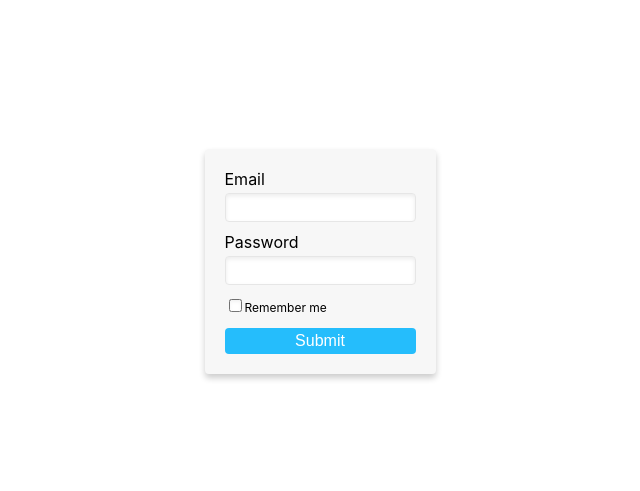
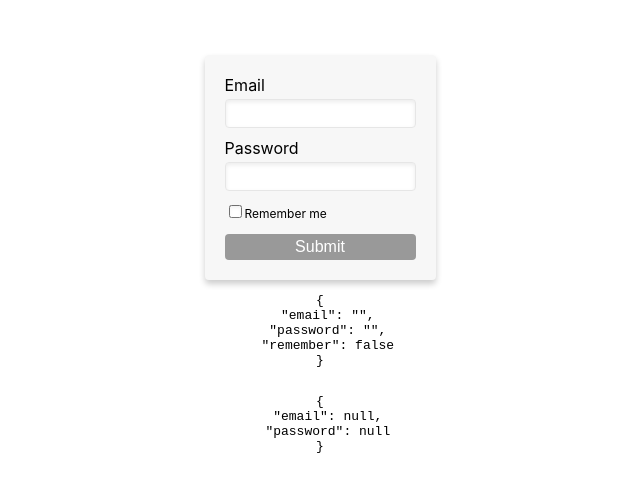
Before and after one commit to steven-mercatante/teach-react-login-form, a React (Create React App) app: page / in a window 1280 px wide. Shown: the part 139-630 px from the top of the page, without its empty margins (320-960 px from the left). Built offline with nearby package versions, Linux system fonts and the light colour scheme.

Commit message:
building example

```diff
--- a/package.json
+++ b/package.json
@@ -5,7 +5,8 @@
   "dependencies": {
     "react": "^16.9.0",
     "react-dom": "^16.9.0",
-    "react-scripts": "3.1.1"
+    "react-scripts": "3.1.1",
+    "yup": "^0.27.0"
   },
   "scripts": {
     "start": "react-scripts start",
--- a/src/App.css
+++ b/src/App.css
@@ -4,6 +4,7 @@ html {
 
 .App {
   display: flex;
+  flex-direction: column;
   justify-content: center;
   align-items: center;
   height: 100vh;
@@ -34,6 +35,10 @@ input {
   box-shadow: inset 0 2px 4px 0 hsla(0, 0%, 0%, 0.08);
 }
 
+input.invalid {
+  border-color: red;
+}
+
 button {
   margin-top: 6px;
   font-size: 1rem;
@@ -50,6 +55,10 @@ button:hover {
   background-color: #22ddf6;
 }
 
+button:disabled {
+  background-color: #999;
+}
+
 span {
   font-size: 0.75rem;
 }
--- a/src/App.js
+++ b/src/App.js
@@ -1,14 +1,117 @@
 import React, { useState } from "react";
 import "./App.css";
+import * as yup from "yup";
+
+const schema = yup.object().shape({
+  email: yup
+    .string()
+    .email()
+    .required(),
+  password: yup
+    .string()
+    .min(3)
+    .matches(/foo/)
+    .required()
+});
+
+function Errors({ errors }) {
+  if (!errors) return null;
+
+  return (
+    <ul className="errors">
+      {errors.map((error, i) => (
+        <li key={i}>{error}</li>
+      ))}
+    </ul>
+  );
+}
 
 function App() {
-  const [email, setEmail] = useState("");
-  const [password, setPassword] = useState("");
-  const [remember, setRemember] = useState(false);
+  const [isValid, setIsValid] = useState(false);
+
+  const [fields, setFields] = useState({
+    email: "",
+    password: "",
+    remember: false
+  });
+
+  const [errors, setErrors] = useState({
+    email: null,
+    password: null
+  });
+
+  function handleInputChange(event) {
+    const { target } = event;
+    const { name } = target;
+
+    const value = target.type === "checkbox" ? target.checked : target.value;
+
+    if (target.type !== "checkbox") {
+      if (errors[name]) {
+        validateField2(name, value);
+      }
+    }
+
+    setFields({ ...fields, [name]: value });
+  }
+
+  function validate() {
+    const emailIsValid = false;
+    const passwordIsValid = false;
+    const isValid = emailIsValid && passwordIsValid;
+
+    // schema.isValid({ fields.email.value }).then(valid => {
+    //   console.log(`TCL: validate -> valid`, valid);
+    // });
+
+    setIsValid(isValid);
+    return isValid;
+  }
+
+  function validateField(event) {
+    const { target } = event;
+    const { name, value } = target;
+    console.log("validateField", name, value);
+
+    yup
+      .reach(schema, name)
+      .validate(value)
+      .then(valid => {
+        console.log(`${name} is valid`);
+        setErrors({ ...errors, [name]: null });
+        // setFields({ ...fields, [name]: { ...fields[name], isValid: true } });
+      })
+      .catch(e => {
+        console.log(e);
+        setErrors({ ...errors, [name]: e.errors });
+        // setFields({ ...fields, [name]: { ...fields[name], isValid: false } });
+      });
+  }
+
+  function validateField2(name, value) {
+    console.log("validateField2():", name, value);
+
+    yup
+      .reach(schema, name)
+      .validate(value)
+      .then(valid => {
+        setErrors({ ...errors, [name]: null });
+      })
+      .catch(e => {
+        console.error(e);
+        setErrors({ ...errors, [name]: e.errors });
+      });
+  }
 
   function handleSubmit(event) {
     event.preventDefault();
-    console.table({ email, password, remember });
+    validate();
+    // if (validate()) {
+    //   console.table({ email, password, remember });
+    // } else {
+    //   alert("Form is not valid");
+    //   return;
+    // }
   }
 
   return (
@@ -16,34 +119,53 @@ function App() {
       <form>
         <label htmlFor="email">Email</label>
         <input
+          className={errors["email"] ? "invalid" : ""}
           type="email"
           name="email"
-          value={email}
-          onChange={e => setEmail(e.target.value)}
+          value={fields.email}
+          onChange={handleInputChange}
+          onBlur={validateField}
         />
+        <Errors errors={errors["email"]} />
 
         <label htmlFor="password">Password</label>
         <input
+          className={errors["password"] ? "invalid" : ""}
           type="password"
           name="password"
-          value={password}
-          onChange={e => setPassword(e.target.value)}
+          value={fields.password}
+          onChange={handleInputChange}
+          onBlur={validateField}
         />
+        <Errors errors={errors["password"]} />
 
         <label>
           <input
             type="checkbox"
             name="remember"
-            checked={remember}
-            onChange={e => setRemember(e.target.checked)}
+            checked={fields.remember}
+            onChange={handleInputChange}
           />
           <span>Remember me</span>
         </label>
 
-        <button type="submit" onClick={handleSubmit}>
+        <button
+          type="submit"
+          onClick={handleSubmit}
+          disabled={!(fields.email.isValid && fields.password.isValid)}
+        >
+          {/* <button type="submit" onClick={handleSubmit}> */}
           Submit
         </button>
       </form>
+
+      <div>
+        <pre>{JSON.stringify(fields, null, 2)}</pre>
+      </div>
+
+      <div>
+        <pre>{JSON.stringify(errors, null, 2)}</pre>
+      </div>
     </div>
   );
 }
```
Also changed, not shown: 1 other file (tests, documents, lock files or other folders).
